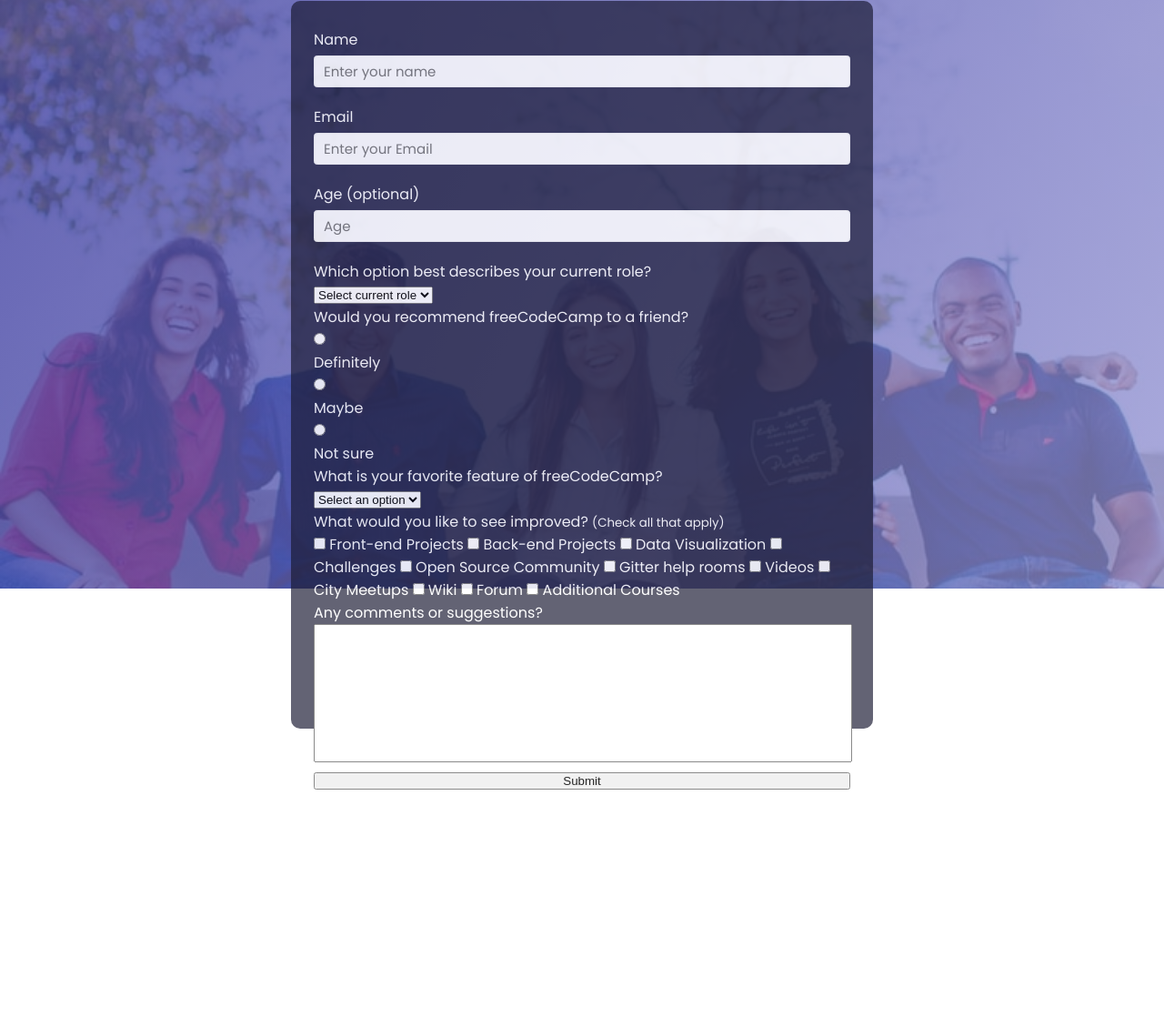
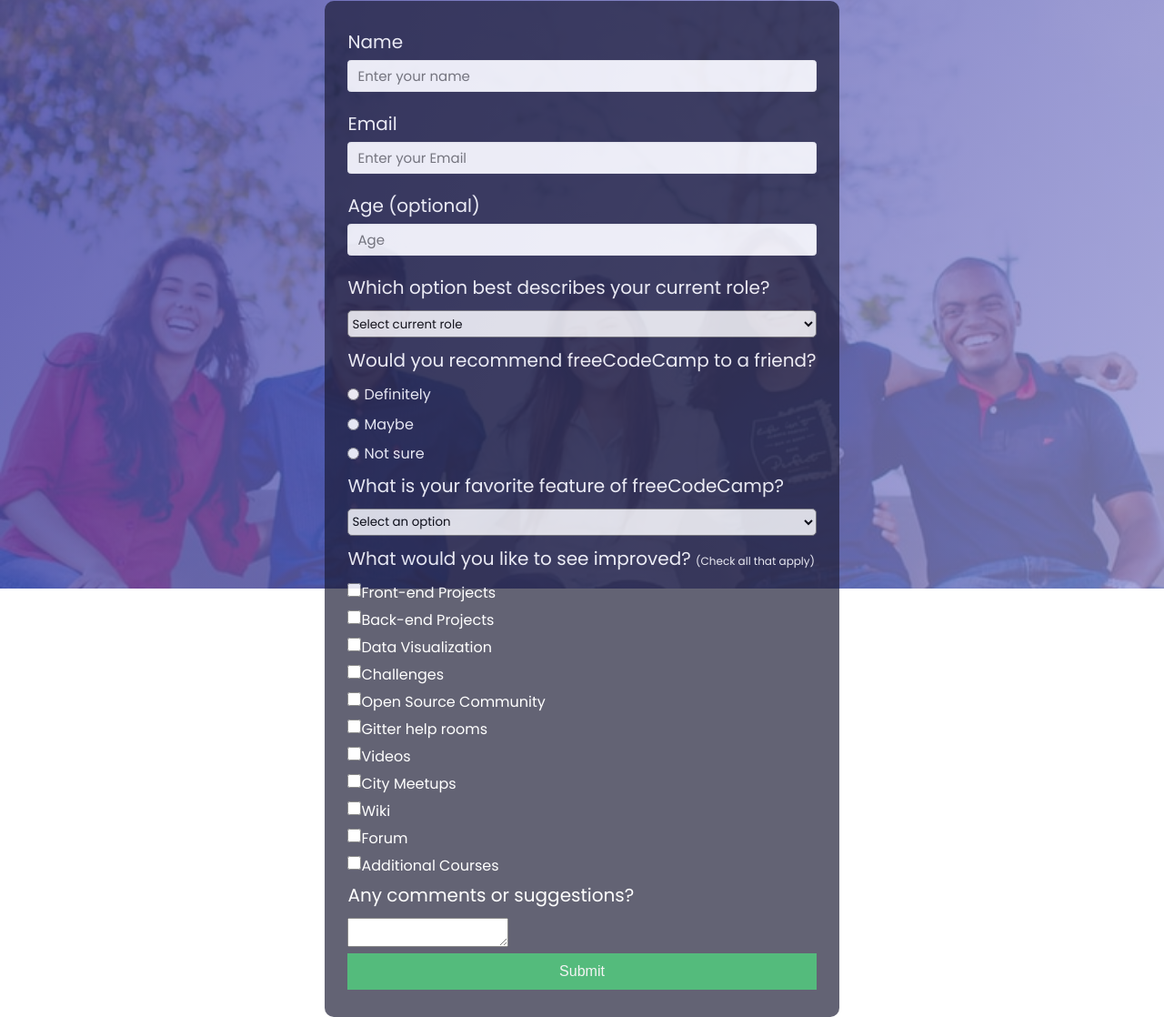
Before and after one commit to fnacarellidev/Survey-Form-Freecode-Camp, a plain HTML site: page index.html in a window 1280 px wide. Shown: the part 153-1271 px from the top of the page at 91% size. Before the commit the page ends 1023 px from the top, so only its background shows below. Drawn offline with Linux system fonts and the light colour scheme.

Commit message:
finished styles

```diff
--- a/style.css
+++ b/style.css
@@ -59,8 +59,8 @@ body::before {
 form#survey-form {
     box-sizing: border-box;
     background-color: var(--color-darkblue-alpha);
-    height: 100vh;
-    width: 50vw;
+    height: auto;
+    width: auto;
     border-radius: 10px;
     padding: 30px 25px;
     opacity: 0.85;
@@ -79,16 +79,70 @@ form#survey-form {
     font-family: "Poppins", sans-serif;
 }
 
-.description-input {
+.description-items {
     font-size: 20px;
+    margin-bottom: 10px;
 }
 
-textarea {
+#textarea {
     resize: none;
     width: 100%;
     height: 150px;
+    font-family: "Poppins", sans-serif;
+    font-size: 14px;
+    margin-bottom: 20px;
 }
 
 #submit {
     width: 100%;
 }
+
+.label-radio {
+    display: flex;
+    align-items: center;
+    margin-bottom: 7.5px;
+}
+
+.radio-description {
+    margin-left: 5px;
+}
+
+.checkboxes {
+    display: flex;
+    margin-bottom: 5px;
+    width: 15px;
+    height: 15px;
+}
+
+#small-letters {
+    font-size: 12px;
+}
+
+.dropdown-styles {
+    width: 100%;
+    font-family: "Poppins", sans-serif;
+    border-radius: 5px;
+    height: 30px;
+    margin-bottom: 10px;
+}
+
+.label-checkbox {
+    display: flex;
+    align-items: center;
+    margin-bottom: 5px;
+}
+
+.checkbox-text {
+    margin-left: 5px;
+    padding-bottom: 4px;
+}
+
+#submit {
+    height: 40px;
+    color: var(--color-white);
+    background-color: var(--color-green);
+    border: none;
+    font-size: 16px;
+    font-weight: 400;
+    text-align: center;
+}
```
